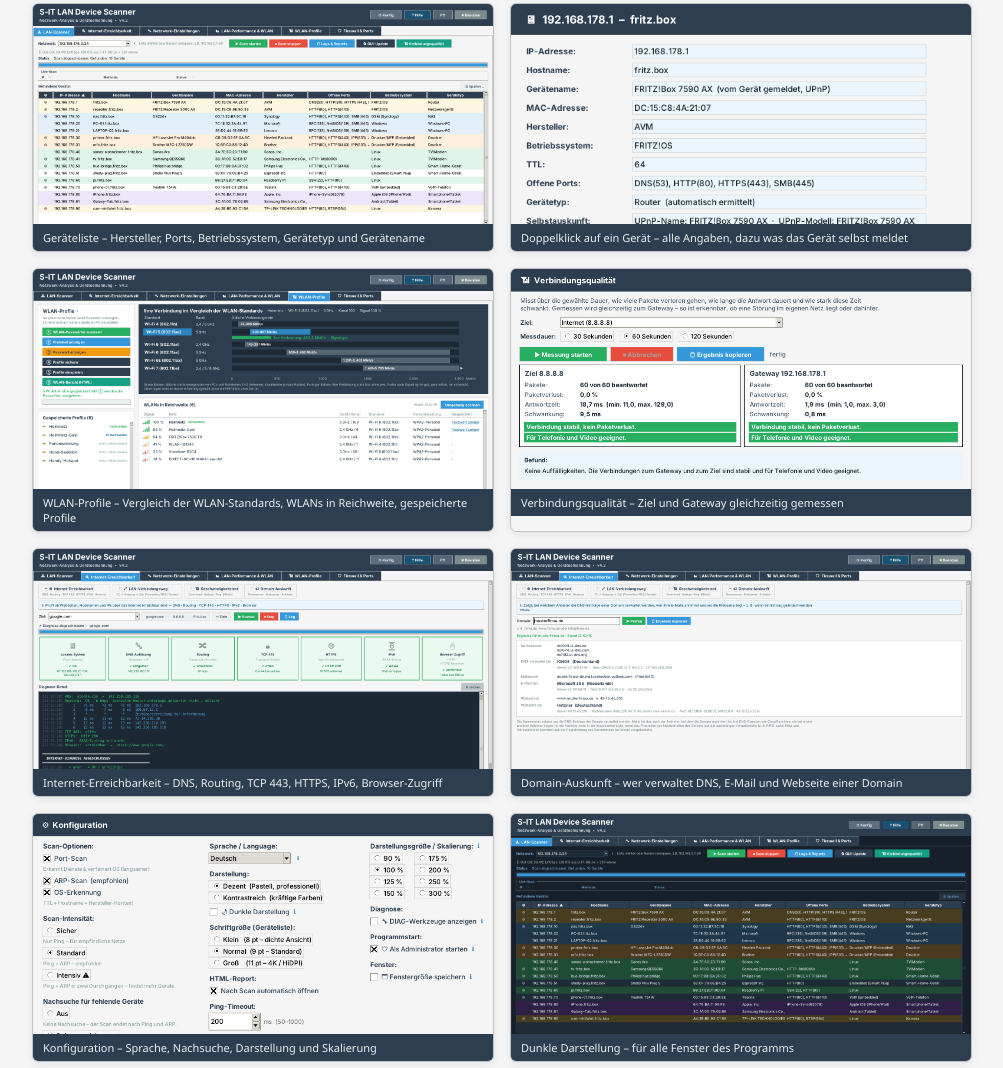
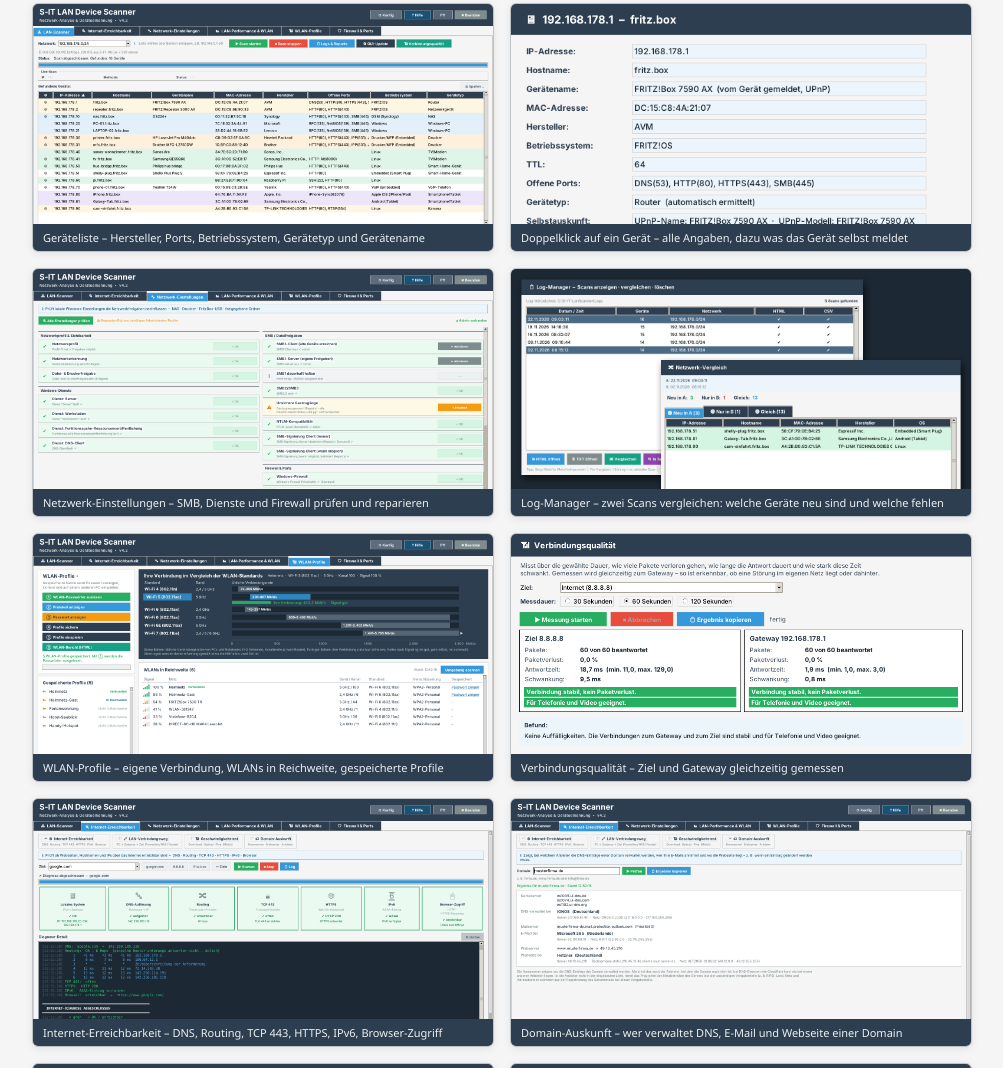
Before and after one commit to SattlerIT/sit-lanscanner, a plain HTML site: page index.html in a window 1280 px wide. Shown: the part 2801-3869 px from the top of the page, without its empty margins (138-1141 px from the left). Drawn offline with Linux system fonts and the light colour scheme.

Commit message:
Add files via upload

```diff
--- a/index.html
+++ b/index.html
@@ -326,8 +326,16 @@
       <div class="gallery-caption">Doppelklick auf ein Gerät &ndash; alle Angaben, dazu was das Gerät selbst meldet</div>
     </div>
     <div class="gallery-item" onclick="openLightbox(this)">
+      <img src="Screenshots/netzeinst-de.png" alt="Netzwerk-Einstellungen">
+      <div class="gallery-caption">Netzwerk-Einstellungen &ndash; SMB, Dienste und Firewall prüfen und reparieren</div>
+    </div>
+    <div class="gallery-item" onclick="openLightbox(this)">
+      <img src="Screenshots/vergleich-de.png" alt="Log-Manager mit Vergleich zweier Scans">
+      <div class="gallery-caption">Log-Manager &ndash; zwei Scans vergleichen: welche Geräte neu sind und welche fehlen</div>
+    </div>
+    <div class="gallery-item" onclick="openLightbox(this)">
       <img src="Screenshots/wlan-de.png" alt="Reiter WLAN-Profile">
-      <div class="gallery-caption">WLAN-Profile &ndash; Vergleich der WLAN-Standards, WLANs in Reichweite, gespeicherte Profile</div>
+      <div class="gallery-caption">WLAN-Profile &ndash; eigene Verbindung, WLANs in Reichweite, gespeicherte Profile</div>
     </div>
     <div class="gallery-item" onclick="openLightbox(this)">
       <img src="Screenshots/vq-de.png" alt="Verbindungsqualität">
```
Also changed, not shown: index_en.html (+9 -1 lines).
